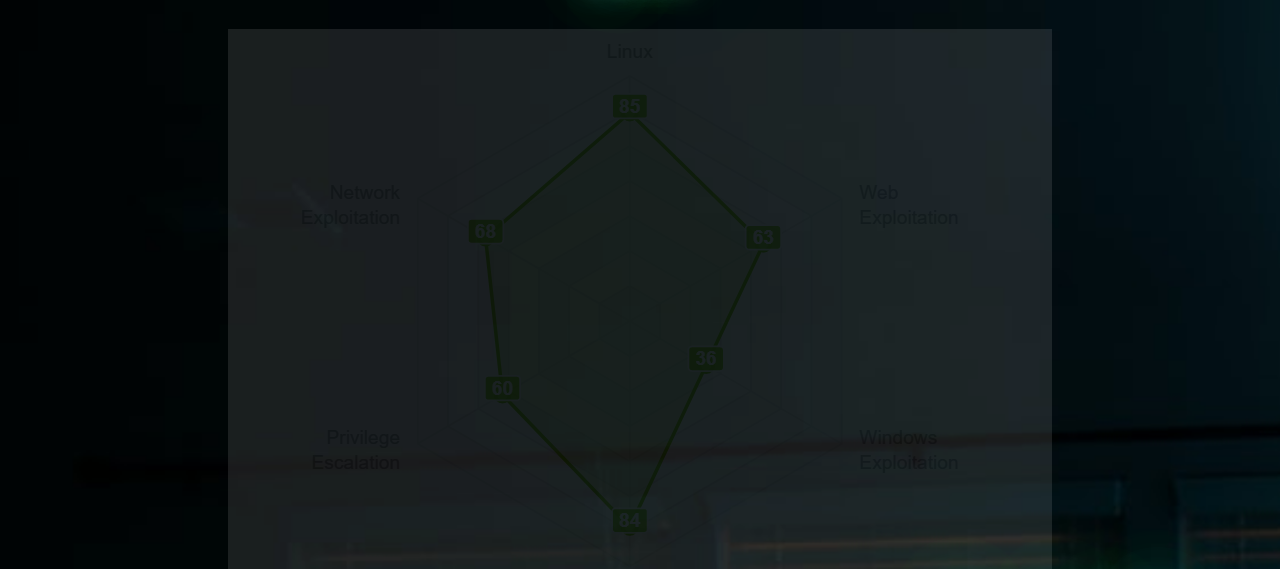
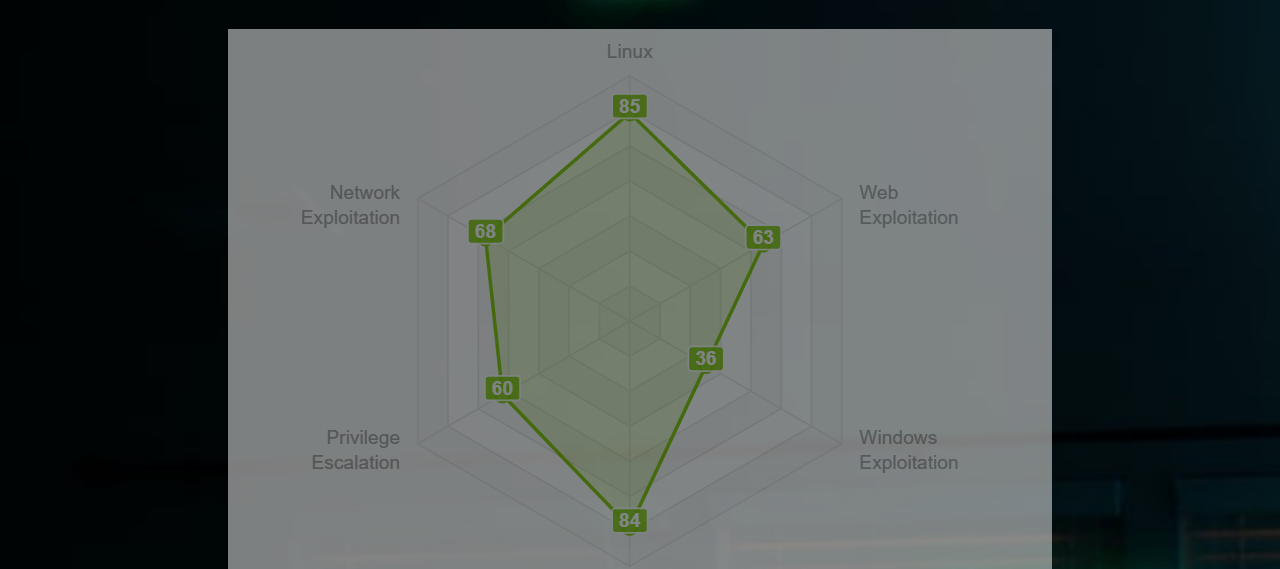
Before and after one commit to t-naveed/personal-portfolio, a plain HTML site: page portfolio.html in a window 1280 px wide. Shown: the part 151-720 px from the top of the page. Drawn offline with nearby package versions, Linux system fonts and the light colour scheme.

Commit message:
Update portfolio.html

```diff
--- a/portfolio.html
+++ b/portfolio.html
@@ -58,7 +58,7 @@
 <div class="container skills">
   <center><h1 class="neonText" style="color:white;letter-spacing: .2rem;">Skills</h1></center>
   <br>
-  <center><img style="opacity:0.1;" src="images/skills.PNG" class="img-fluid" alt="Responsive image"></center>
+  <center><img style="opacity:0.5;" src="images/skills.PNG" class="img-fluid" alt="Responsive image"></center>
   <h5>Web Application Penetration</h5>
   <div class="progress">
     <div class="progress-bar progress-bar-striped progress-bar-animated" role="progressbar" style="width: 90%" aria-valuenow="10" aria-valuemin="0" aria-valuemax="100"></div>
```
